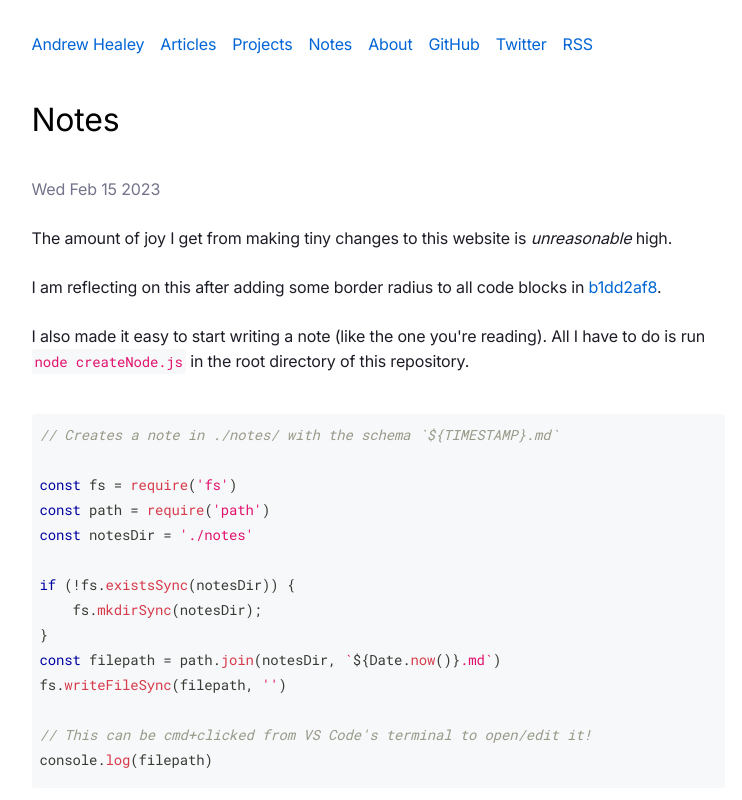
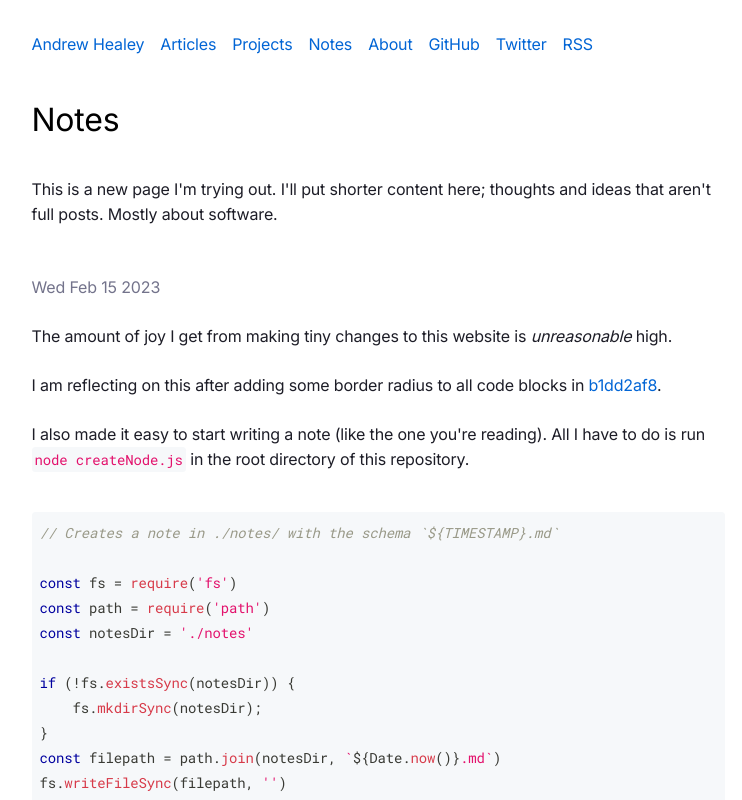
Before and after one commit to healeycodes/healeycodes.com, a Next.js app: page /notes in a window 1280 px wide. Shown: the top 800 px of the page, without its empty margins (262-1004 px from the left). Built offline with nearby package versions, Linux system fonts and the light colour scheme.

Commit message:
Add notes intro

```diff
--- a/pages/notes.tsx
+++ b/pages/notes.tsx
@@ -21,6 +21,9 @@ export default function Notes({ notes }: { notes: Note[] }) {
     return (
         <Layout {...seo}>
             <h1>Notes</h1>
+            <p className="notes-intro">This is a new page I'm trying out. I'll put shorter content here; thoughts and ideas that aren't full posts. Mostly about software.
+            </p>
+            <main>
                 {
                     notes
                         .map((note) => <div key={note.id} id={note.id.toString()} className="note">
@@ -42,7 +45,11 @@ export default function Notes({ notes }: { notes: Note[] }) {
                             <hr />
                         </div>)
                 }
+            </main>
             <style jsx>{`
+            .notes-intro {
+                padding-bottom: 24px;
+            }
             .note-date-link {
                 color: var(--light-text);
                 margin-right: 20px;
```
Lines whose indentation alone changed are shown as unchanged.
